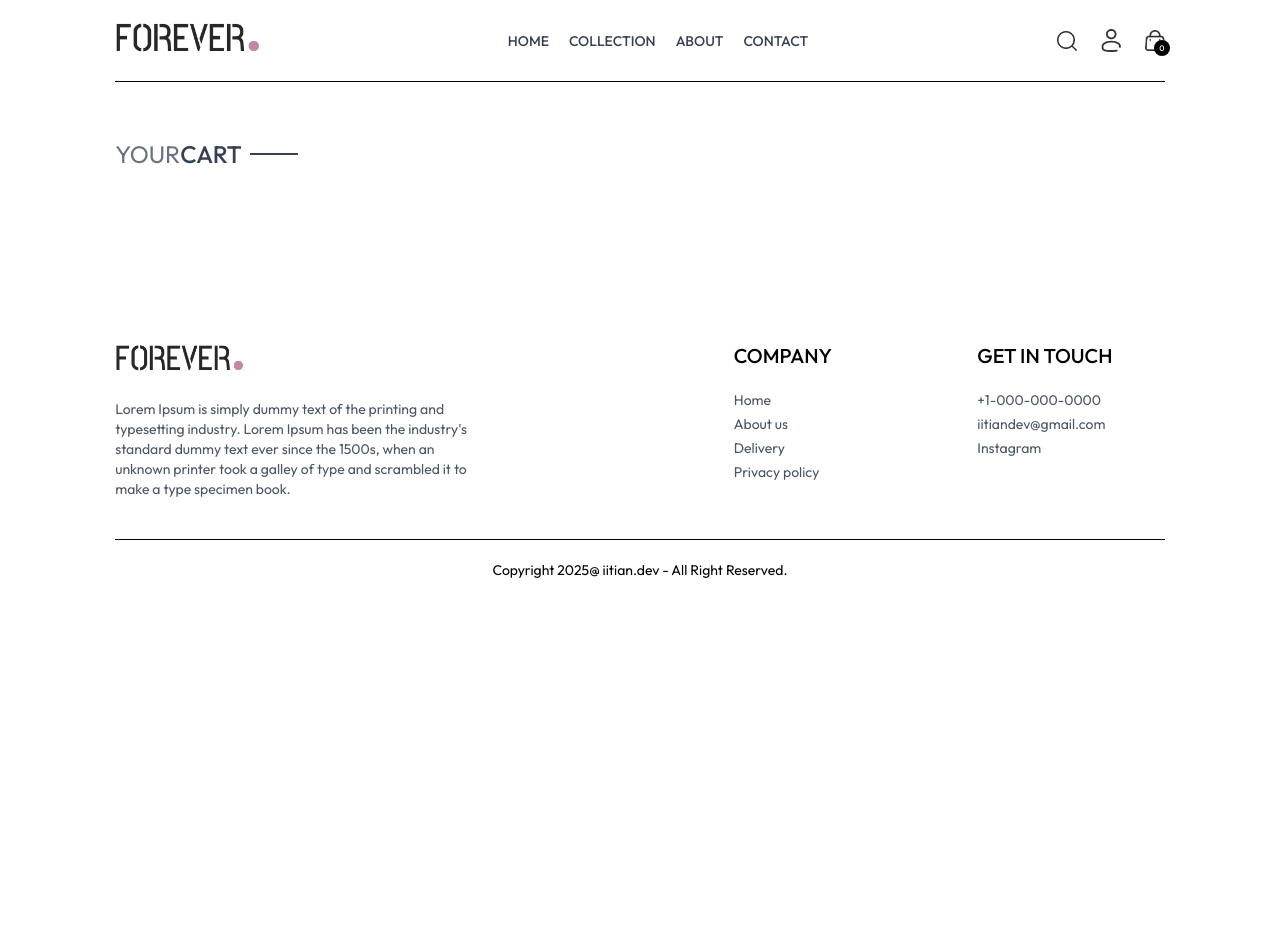
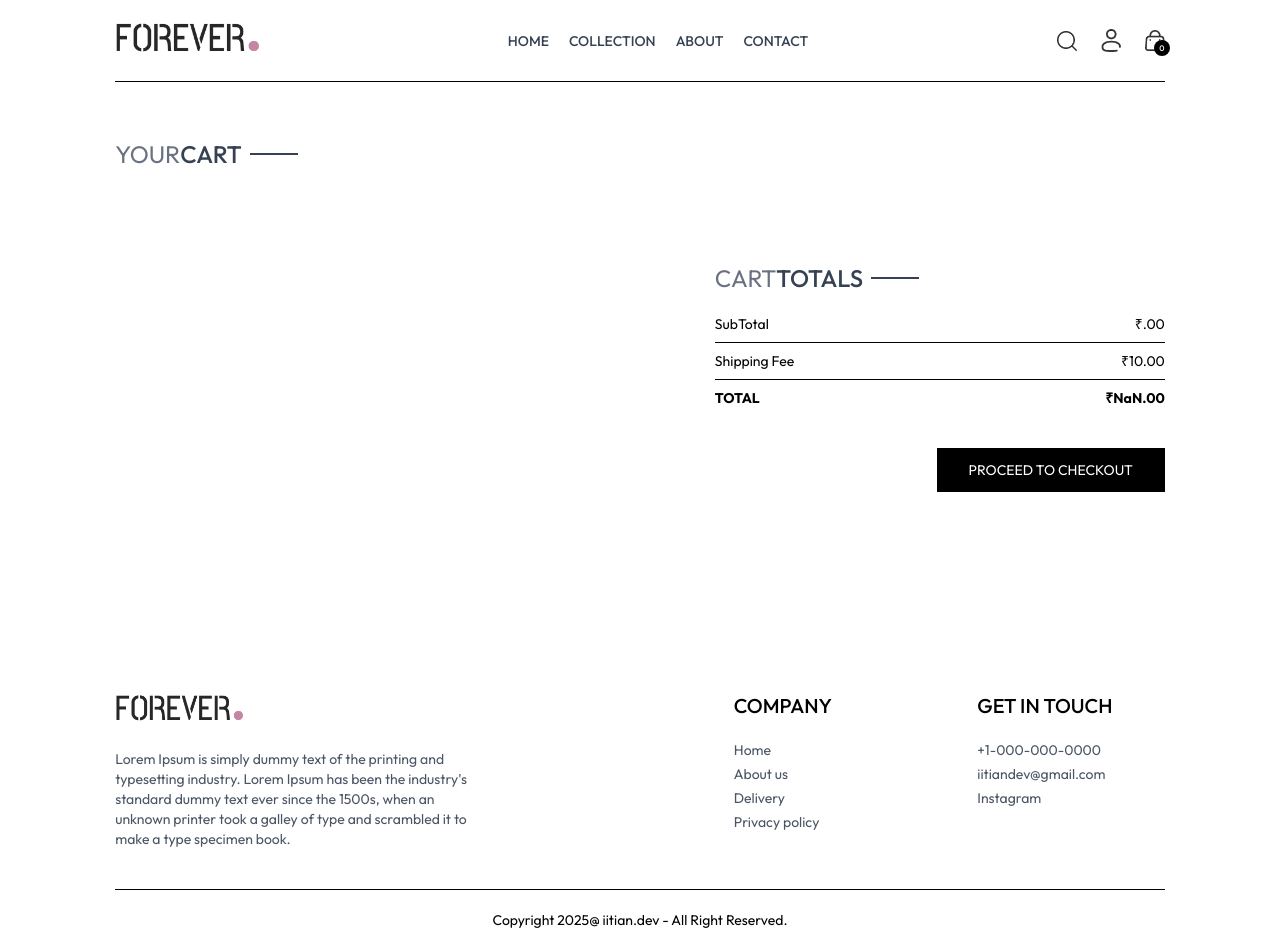
Before and after one commit to akb22ee015/Snazzy-Shop-Website, a React (Vite) app in the folder frontend/: page /cart in a window 1280 px wide. Before the commit the page ends 800 px from the top, so only its background shows below. Built offline with nearby package versions, Linux system fonts and the light colour scheme.

Commit message:
Complete Cart Page Functionality

```diff
--- /dev/null
+++ b/frontend/src/components/CartTotal.jsx
@@ -0,0 +1,36 @@
+import React, { useContext } from 'react'
+import { ShopContext } from '../context/ShopContext'
+import Title from './Title';
+
+const CartTotal = () => {
+
+    const {currency,delivery_fee,getCartAmount} = useContext(ShopContext);
+
+  return (
+    <div className='w-full'>
+      <div className='text-2xl'>
+        <Title text1={'CART'} text2={'TOTALS'} />
+
+      </div>
+
+      <div className='flex flex-col gap-2 mt-2 text-sm'>
+        <div className='flex justify-between'>
+            <p>SubTotal</p>
+            <p>{currency}{getCartAmount()}.00 </p>
+        </div>
+        <hr />
+        <div className='flex justify-between'>
+            <p>Shipping Fee</p>
+            <p>{currency}{delivery_fee}.00 </p>
+        </div>
+        <hr />
+        <div className='flex justify-between'>
+            <b>TOTAL</b>
+            <b>{currency}{getCartAmount() === 0 ? 0 : getCartAmount()+delivery_fee}.00</b>
+        </div>
+      </div>
+    </div>
+  )
+}
+
+export default CartTotal
--- a/frontend/src/context/ShopContext.jsx
+++ b/frontend/src/context/ShopContext.jsx
@@ -2,45 +2,42 @@
 import { products } from "../assets/assets";
 import { toast } from "react-toastify";
 
-
 export const ShopContext = createContext();
 
 const ShopContextProvider = (props) => {
-    const currency = '₹';
+  const currency = "₹";
   const delivery_fee = 10;
-    const [search,setSearch] = useState('');
-    const [showSearch,setShowSearch] = useState(false);
-    const [cartItems,setCartItems] = useState({});
+  const [search, setSearch] = useState("");
+  const [showSearch, setShowSearch] = useState(false);
+  const [cartItems, setCartItems] = useState({});
 
-
-    const addToCart = async (itemId,size) =>{
-
-        if(!size){
-            toast.error('Select Product Size');
+  const addToCart = async (itemId, size) => {
+    if (!size) {
+      toast.error("Select Product Size");
       return;
     }
 
     let cartData = structuredClone(cartItems);
 
-        if(cartData[itemId]){
-            if(cartData[itemId][size]){
+    if (cartData[itemId]) {
+      if (cartData[itemId][size]) {
         cartData[itemId][size] += 1;
-            }else{
+      } else {
         cartData[itemId][size] = 1;
       }
-        }else{
+    } else {
       cartData[itemId] = {};
       cartData[itemId][size] = 1;
     }
     setCartItems(cartData);
-    }
+  };
 
-    const getCartCount = () =>{
+  const getCartCount = () => {
     let totalCount = 0;
-        for(const items in cartItems){
-            for(const item in cartItems[items]){
+    for (const items in cartItems) {
+      for (const item in cartItems[items]) {
         try {
-                    if(cartItems[items][item]>0){
+          if (cartItems[items][item] > 0) {
             totalCount += cartItems[items][item];
           }
         } catch (error) {
@@ -49,6 +46,31 @@
       }
     }
     return totalCount;
+  };
+
+  const updateQuantity = async (itemId, size, quantity) => {
+    let cartData = structuredClone(cartItems);
+
+    cartData[itemId][size] = quantity;
+
+    setCartItems(cartData);
+  };
+
+  const getCartAmount = ()=>{
+    let totalAmount = 0;
+    for(const items in cartItems){
+        let itemInfo = products.find((product)=> product._id === items);
+        for(const item in cartItems[items]){
+            try {
+                if(cartItems[items][item] > 0){
+                    totalAmount += itemInfo.price * cartItems[items][item]
+                }
+            } catch (error) {
+                console.log(error);
+            }
+        }
+        return totalAmount;
+    }
   }
 
   // useEffect(()=>{
@@ -57,13 +79,22 @@
   // },[cartItems])
 
   const value = {
-        products,currency,delivery_fee,search,setSearch,showSearch,setShowSearch,cartItems,addToCart,getCartCount
-    }
+    products,
+    currency,
+    delivery_fee,
+    search,
+    setSearch,
+    showSearch,
+    setShowSearch,
+    cartItems,
+    addToCart,
+    getCartCount,
+    updateQuantity,
+    getCartAmount
+  };
   return (
-        <ShopContext.Provider value={value}>
-            {props.children}
-        </ShopContext.Provider>
-    )
-}
+    <ShopContext.Provider value={value}>{props.children}</ShopContext.Provider>
+  );
+};
 
 export default ShopContextProvider;
--- a/frontend/src/pages/Cart.jsx
+++ b/frontend/src/pages/Cart.jsx
@@ -3,9 +3,10 @@
 import { useEffect } from 'react';
 import Title from "../components/Title";
 import { assets } from '../assets/assets';
+import CartTotal from '../components/CartTotal';
 
 const Cart = () => {
-  const {products,currency,cartItems} = useContext(ShopContext);
+  const {products,currency,cartItems,updateQuantity} = useContext(ShopContext);
   const [cartData,setCartData] = useState([]);
 
   useEffect(()=>{
@@ -45,13 +46,23 @@
                     </div>
                   </div>
                 </div>
-                <input className='border max-w-10 sm:max-w-20 px-1 sm:px-2 py-1' type="number" min={1} defaultValue={item.quantity} />
-                <img className='w-4 mr-4 sm:w-5 cursor-pointer' src={assets.bin_icon } alt="" />
+                <input onChange={(e)=>e.target.value === '' || e.target.value === '0' ? null : updateQuantity(item._id,item.size,Number(e.target.value))} className='border max-w-10 sm:max-w-20 px-1 sm:px-2 py-1' type="number" min={1} defaultValue={item.quantity} />
+                <img onClick={()=>updateQuantity(item._id,item.size,0)} className='w-4 mr-4 sm:w-5 cursor-pointer' src={assets.bin_icon } alt="" />
+
               </div>
             )
           })
         }
       </div>
+        <div className='flex justify-end my-20'>
+          <div className='w-full sm:w-[450px]'>
+            <CartTotal/>
+            <div className='w-full text-end'>
+              <button className='bg-black text-white text-sm my-10 px-8 py-3'>PROCEED TO CHECKOUT</button>
+            </div>
+          </div>
+
+        </div>
     </div>
   )
 }
```
Lines whose indentation alone changed are shown as unchanged.
